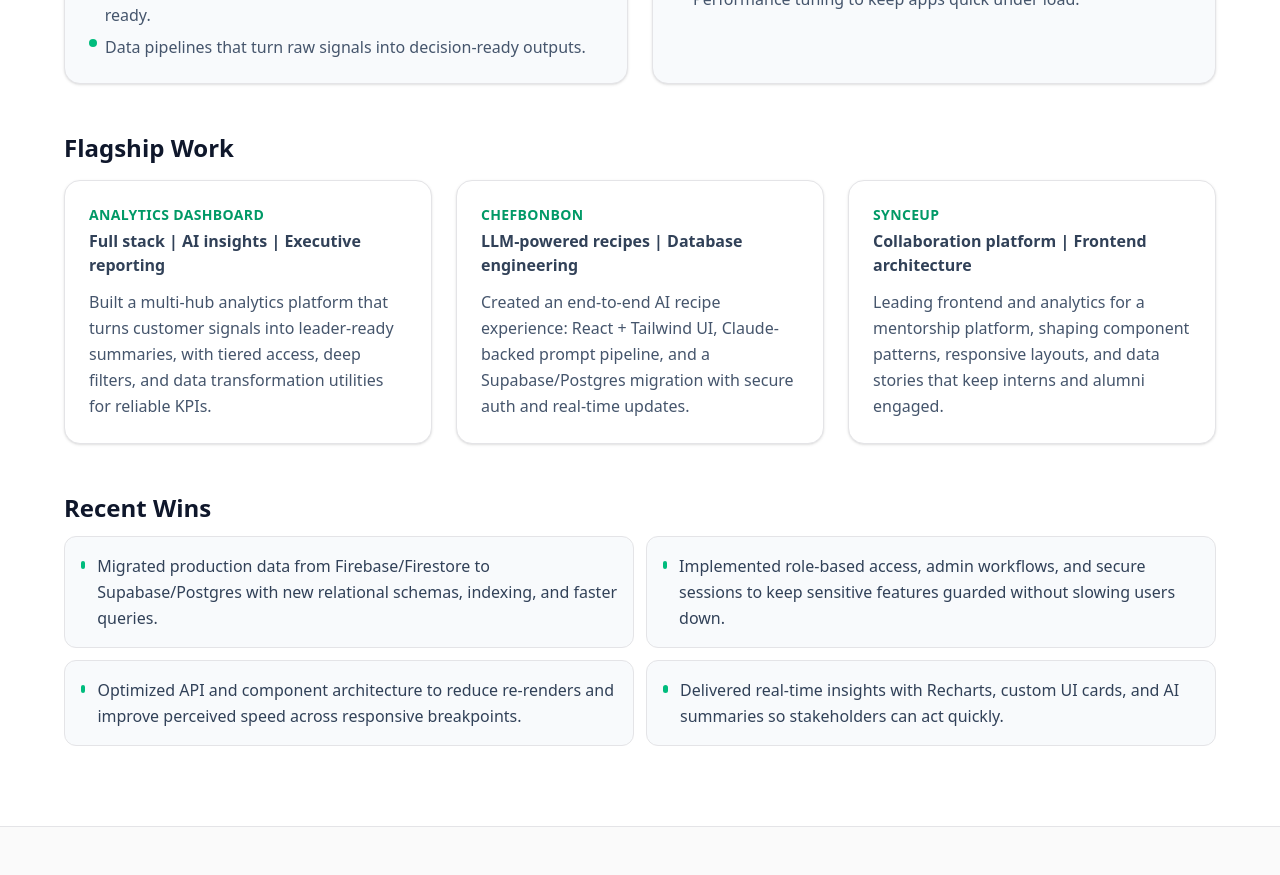
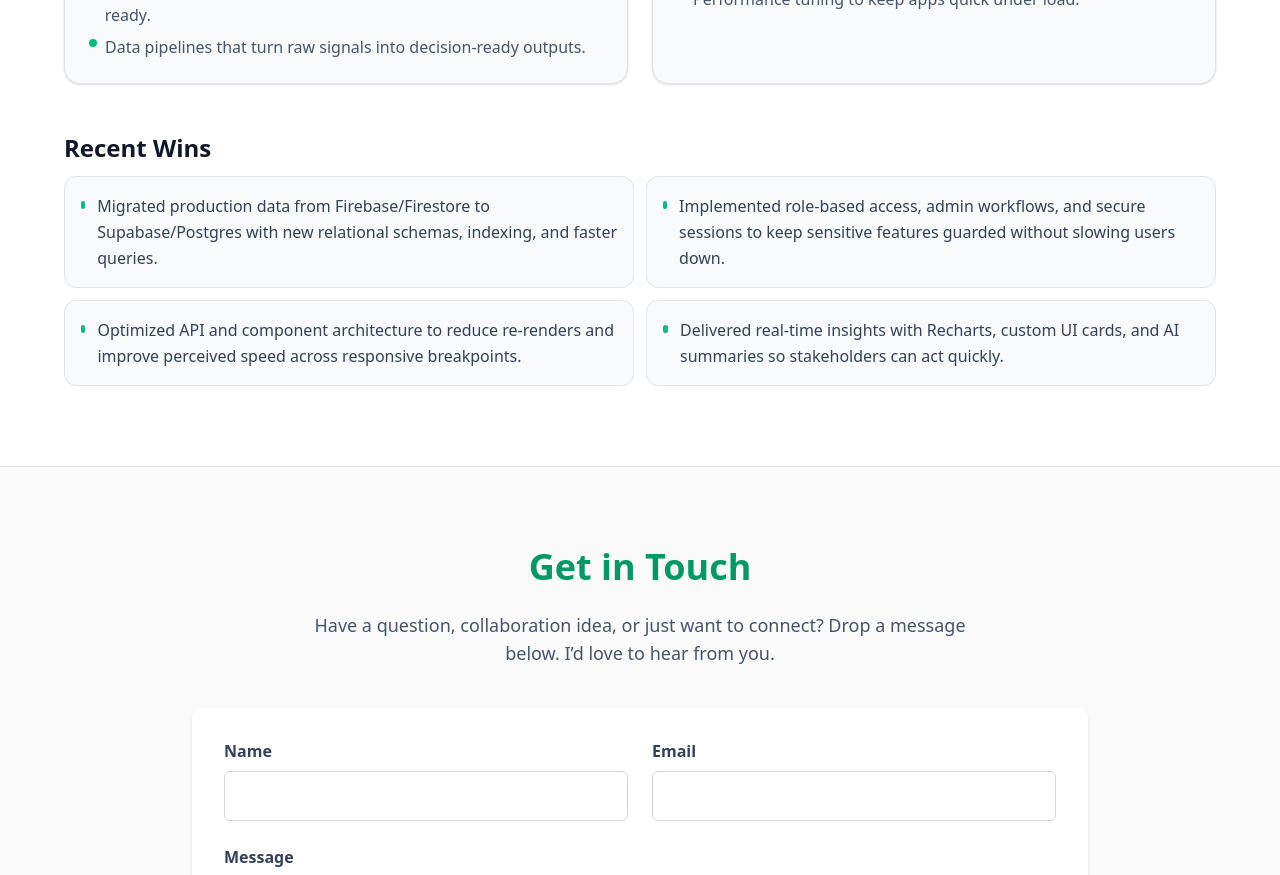
Before and after one commit to bonny2long/portfolio, a React (Vite) app: page / in a window 1280 px wide. Shown: the part 2820-3695 px from the top of the page. Built offline with nearby package versions, Linux system fonts and the light colour scheme.

Commit message:
updated the resume component to better reflect my journey

```diff
--- a/src/components/Resume.jsx
+++ b/src/components/Resume.jsx
@@ -34,27 +34,6 @@
       "Testing and linting setups that protect delivery cadence.",
       "Performance tuning to keep apps quick under load.",
     ],
-  },
-];
-
-const projects = [
-  {
-    name: "Analytics Dashboard",
-    subtitle: "Full stack | AI insights | Executive reporting",
-    impact:
-      "Built a multi-hub analytics platform that turns customer signals into leader-ready summaries, with tiered access, deep filters, and data transformation utilities for reliable KPIs.",
-  },
-  {
-    name: "ChefBonBon",
-    subtitle: "LLM-powered recipes | Database engineering",
-    impact:
-      "Created an end-to-end AI recipe experience: React + Tailwind UI, Claude-backed prompt pipeline, and a Supabase/Postgres migration with secure auth and real-time updates.",
-  },
-  {
-    name: "SynceUp",
-    subtitle: "Collaboration platform | Frontend architecture",
-    impact:
-      "Leading frontend and analytics for a mentorship platform, shaping component patterns, responsive layouts, and data stories that keep interns and alumni engaged.",
   },
 ];
 
@@ -138,26 +117,6 @@
           ))}
         </div>
 
-        <div className="space-y-4">
-          <h3 className="text-2xl font-display font-bold text-slate-900">
-            Flagship Work
-          </h3>
-          <div className="grid md:grid-cols-3 gap-6">
-            {projects.map((project) => (
-              <div
-                key={project.name}
-                className="border border-zinc-200 rounded-2xl p-6 shadow-sm bg-white"
-              >
-                <p className="text-sm font-semibold text-emerald-600 uppercase tracking-wide">
-                  {project.name}
-                </p>
-                <p className="text-slate-700 font-semibold mt-1">{project.subtitle}</p>
-                <p className="text-slate-600 mt-3 leading-relaxed">{project.impact}</p>
-              </div>
-            ))}
-          </div>
-        </div>
-
         <div className="space-y-3">
           <h3 className="text-2xl font-display font-bold text-slate-900">
             Recent Wins
```
